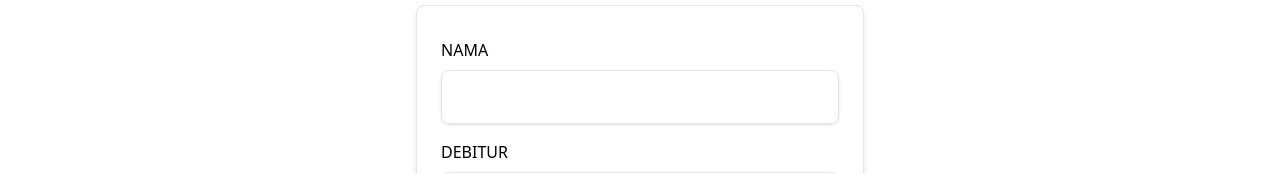
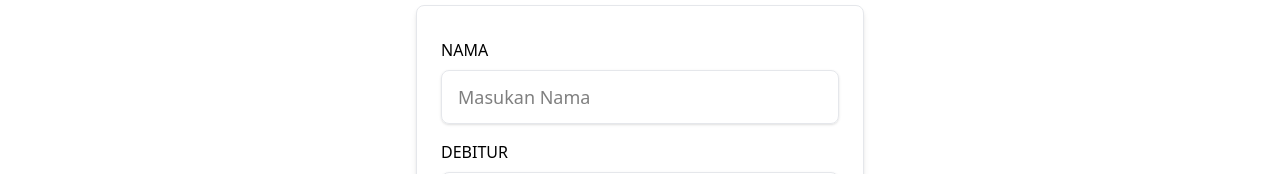
Before and after one commit to RadiTEFA/dopok_btn, a Vue app: page / in a window 1280 px wide. Both pictures are taken after a click on the button "INPUT DOPOK". Shown: the part 139-313 px from the top of the page. Built offline with nearby package versions, Linux system fonts and the light colour scheme; no server answers; the database is empty.

Commit message:
InputStudent.vue

```diff
--- a/src/components/InputStudent.vue
+++ b/src/components/InputStudent.vue
@@ -3,7 +3,7 @@
     <form @submit.prevent="submitStudent" class="border border-gray-200 w-full max-w-md mx-auto p-4 sm:p-6 rounded-lg shadow-md">
         <div class="mb-4">
             <label class="block my-2 text-sm sm:text-base font-medium">NAMA</label>
-            <input type="text" :class="[isName ? 'border-red-600' : 'border-gray-200']" class="border px-4 py-3 rounded-lg shadow-sm w-full text-base sm:text-lg focus:ring-2 focus:ring-blue-500" v-model="name" @input="name = name.toUpperCase()">
+            <input type="text" :class="[isName ? 'border-red-600' : 'border-gray-200']" class="border px-4 py-3 rounded-lg shadow-sm w-full text-base sm:text-lg focus:ring-2 focus:ring-blue-500" v-model="name" @input="name = name.toUpperCase()" placeholder="Masukan Nama">
             <warning-message v-if="isName" class="mt-1 text-sm text-red-600">{{ NameMessage }}</warning-message>
         </div>
         <div class="mb-4">
```
